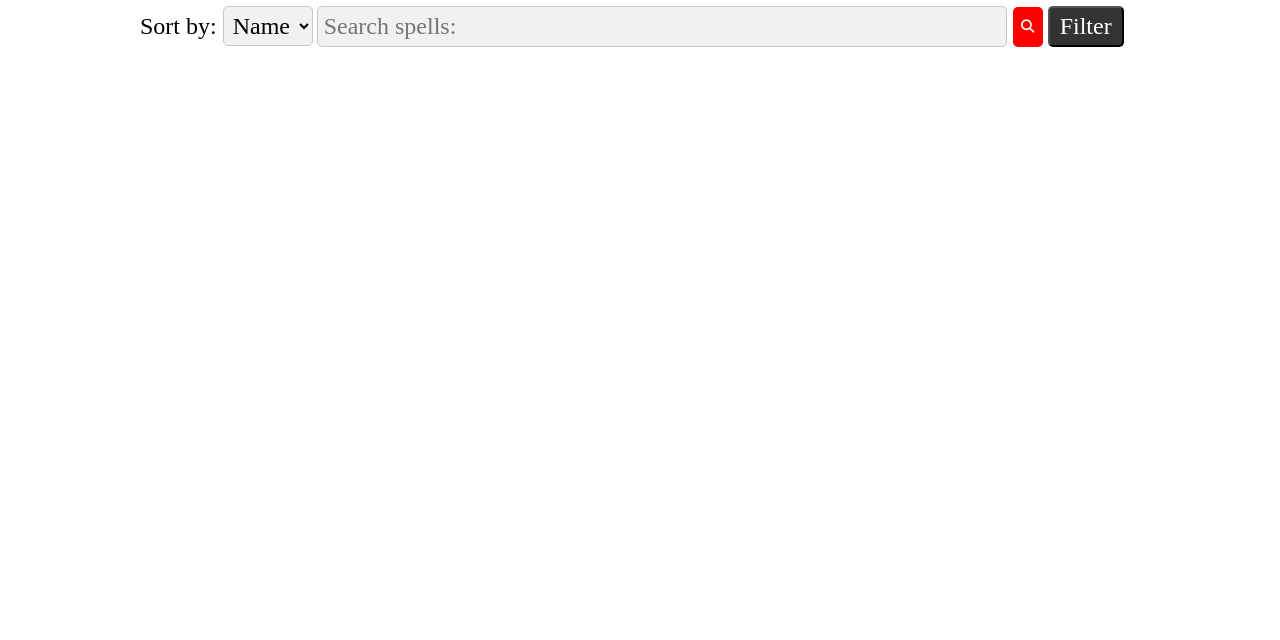
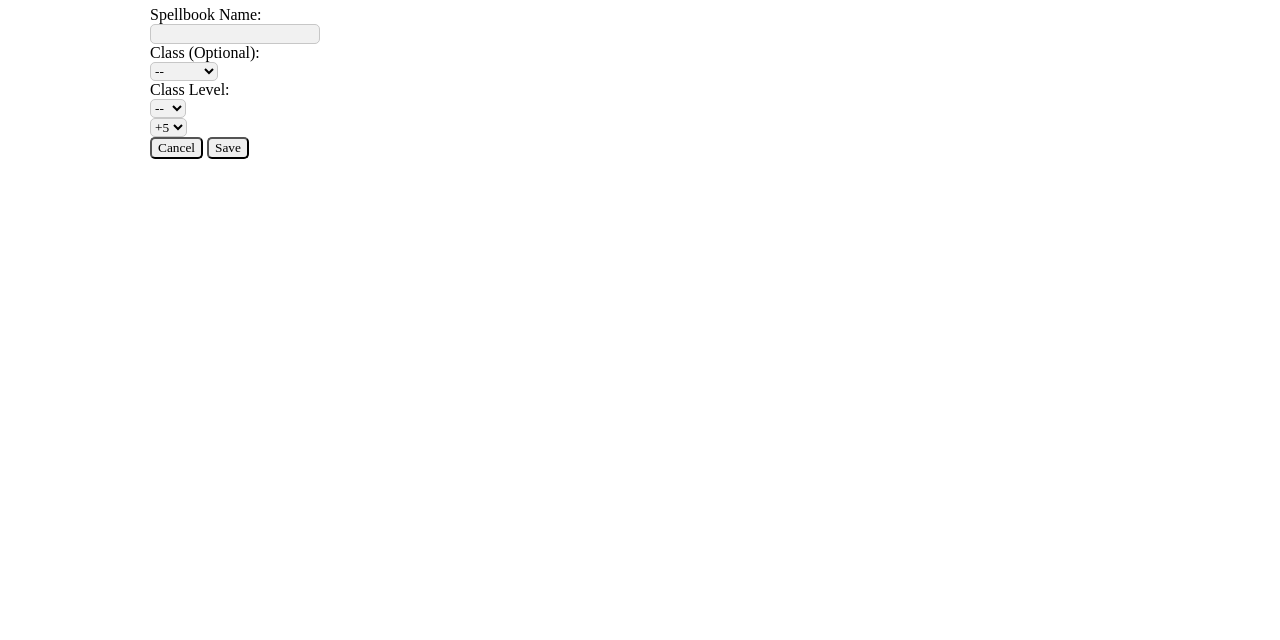
Before and after one commit to TristanChao/front-end-project, a website: page index.html in a window 1280 px wide. Shown: the part 160-800 px from the top of the page. Drawn offline with nearby package versions, Linux system fonts and the light colour scheme; no server answers; a web font is replaced by a local one.

Commit message:
created spellbook creation form

```diff
--- a/css/styles.css
+++ b/css/styles.css
@@ -376,6 +376,15 @@ select:hover {
   margin-bottom: 10px;
 }
 
+/* SPELLBOOK FORM VIEW */
+
+#spellbook-form-view {
+  padding: 0 30px;
+  min-width: 350px;
+}
+
+/* MEDIA AT RULES */
+
 @media (width >= 420px) {
   #navbar-spells-list-view-anchor {
     display: inline;
--- a/index.html
+++ b/index.html
@@ -61,7 +61,7 @@
         </div>
       </dialog>
       <!-- SPELLS LIST VIEW -->
-      <div id="spells-list-view" class="view">
+      <div id="spells-list-view" class="view hidden">
         <h1>Spells List</h1>
         <div id="spells-list-sort-search-filter-div">
           <label id="spells-list-sort-label" for="spells-list-sort-dropdown">
@@ -187,6 +187,97 @@
         </div>
       </div>
 
+      <!-- SPELLBOOK CREATE/EDIT FORM VIEW -->
+      <div id="spellbook-form-view" class="view">
+        <h1>New Spellbook</h1>
+        <form>
+          <div class="spellbook-form-group">
+            <div>
+              <label for="spellbook-name-input">Spellbook Name:</label>
+            </div>
+            <div>
+              <input id="spellbook-name-input" />
+            </div>
+          </div>
+
+          <div class="spellbook-form-group">
+            <div>
+              <label for="class-select"> Class &#40;Optional&#41;: </label>
+            </div>
+            <div>
+              <select id="class-select">
+                <option value="">--</option>
+                <option value="bard">Bard</option>
+                <option value="cleric">Cleric</option>
+                <option value="druid">Druid</option>
+                <option value="paladin">Paladin</option>
+                <option value="ranger">Ranger</option>
+                <option value="sorcerer">Sorcerer</option>
+                <option value="warlock">Warlock</option>
+                <option value="wizard">Wizard</option>
+              </select>
+            </div>
+          </div>
+
+          <div class="spellbook-form-group">
+            <div>
+              <label for="class-level-select">Class Level:</label>
+            </div>
+            <div>
+              <select id="class-level-select">
+                <option value="0">--</option>
+                <option value="1">1</option>
+                <option value="2">2</option>
+                <option value="3">3</option>
+                <option value="4">4</option>
+                <option value="5">5</option>
+                <option value="6">6</option>
+                <option value="7">7</option>
+                <option value="8">8</option>
+                <option value="9">9</option>
+                <option value="10">10</option>
+                <option value="11">11</option>
+                <option value="12">12</option>
+                <option value="13">13</option>
+                <option value="14">14</option>
+                <option value="15">15</option>
+                <option value="16">16</option>
+                <option value="17">17</option>
+                <option value="18">18</option>
+                <option value="19">19</option>
+                <option value="20">20</option>
+              </select>
+            </div>
+          </div>
+
+          <div class="spellbook-form-group">
+            <div>
+              <label id="ability-mod-label" for="ability-mod-select"> </label>
+            </div>
+            <div>
+              <select id="ability-mod-select">
+                <option value="+5">+5</option>
+                <option value="+4">+4</option>
+                <option value="+3">+3</option>
+                <option value="+2">+2</option>
+                <option value="+1">+1</option>
+                <option value="0">0</option>
+                <option value="-1">-1</option>
+                <option value="-2">-2</option>
+                <option value="-3">-3</option>
+                <option value="-4">-4</option>
+                <option value="-5">-5</option>
+              </select>
+            </div>
+          </div>
+
+          <div class="spellbook-form-group">
+            <button id="spellbook-form-cancel-btn" type="button">Cancel</button>
+            <button id="spellbook-form-save-btn" type="submit">Save</button>
+          </div>
+        </form>
+      </div>
+
       <!-- view -->
     </main>
     <script src="js/data.js"></script>
```
